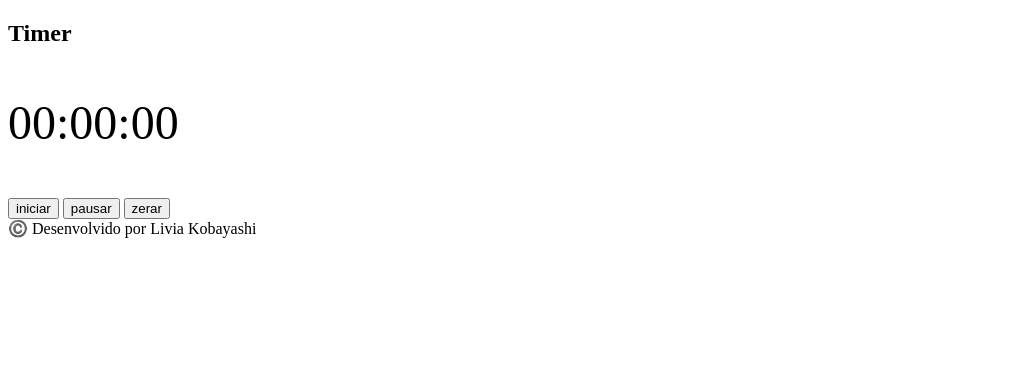
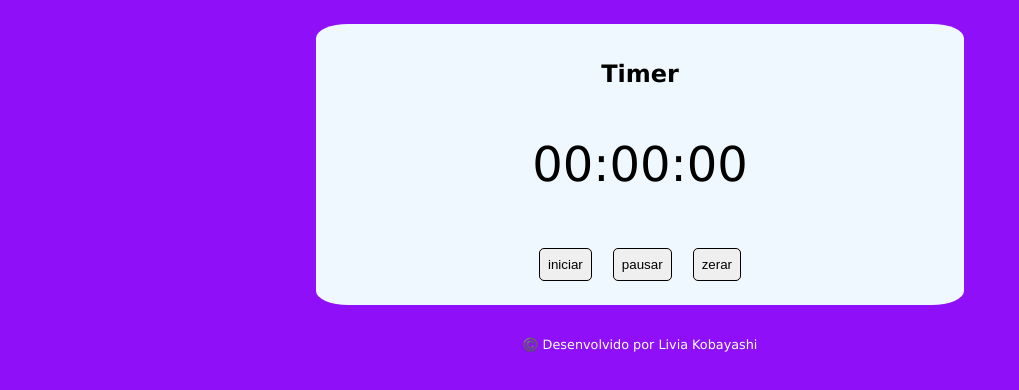
Before and after one commit to liviakobayashii/timer, a plain HTML site: page index.html in a window 1280 px wide. Shown: the whole page, without its empty margins (0-1019 px from the left). Drawn offline with Linux system fonts and the light colour scheme.

Commit message:
update: estilização do projeto

```diff
--- a/style.css
+++ b/style.css
@@ -1,6 +1,38 @@
+body{
+    font-family:'Lucida Sans', 'Lucida Sans Regular', 'Lucida Grande', 'Lucida Sans Unicode' ;
+    background-color: rgb(143, 16, 248);
+    padding: 16px;
+}
+#container{
+    background-color: aliceblue;
+    margin: auto;
+    padding: 16px;
+    max-width: 50%;
+    border-radius: 5%;
+}
+h1, #relogio, #buttons{
+    text-align: center;
+}
 #relogio{
     font-size: 3em;
+}
+button{
+    margin: 8px;
+    padding: 8px;
+    border-radius: 5px;
+    border: 1px solid black;
+}
+button:hover{
+    cursor: pointer;
+    transition: 0.2 easy;
 }
 .pausado{
     color: red;
 }
+
+footer{
+    color: white;
+    padding: 32px;
+    font-size: 0.8em;
+    text-align: center;
+}
```
